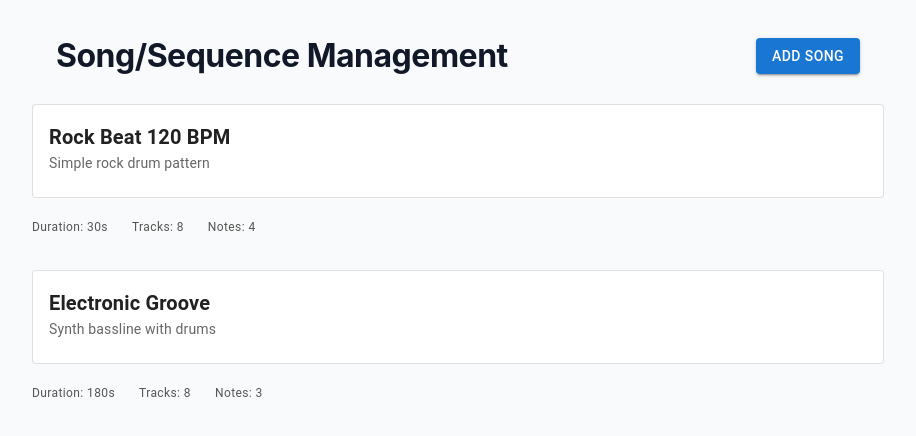
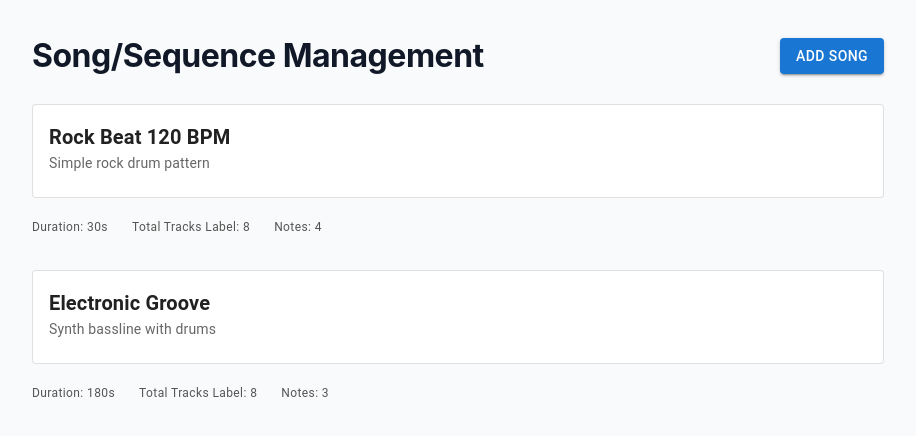
Before and after one commit to hoanglong040800/amanotes-midi-edtior, a React (Vite) app: page /songs in a window 1280 px wide. Shown: the top 436 px of the page, without its empty margins (182-1098 px from the left). Built offline with nearby package versions, Linux system fonts and the light colour scheme.

Commit message:
refactor: song list

```diff
--- a/src/modules/songs/components/list-header/SongListHeader.tsx
+++ b/src/modules/songs/components/list-header/SongListHeader.tsx
@@ -1,5 +1,4 @@
 import "./SongListHeader.scss";
-import Container from "@mui/material/Container";
 import Button from "@mui/material/Button";
 
 type Props = {
@@ -7,12 +6,12 @@ type Props = {
 };
 
 const SongListHeader = ({ onAddClick }: Props) => (
-	<Container className="container" maxWidth="md">
+	<div className="container">
 		<h1>Song/Sequence Management</h1>
 		<Button variant="contained" onClick={onAddClick}>
 			Add Song
 		</Button>
-	</Container>
+	</div>
 );
 
 export default SongListHeader;
--- /dev/null
+++ b/src/modules/songs/components/list/SongList.scss
@@ -0,0 +1,8 @@
+.song-list {
+	display: flex;
+	flex-direction: column;
+}
+
+.song-list__item {
+	margin-bottom: 32px;
+}
--- /dev/null
+++ b/src/modules/songs/components/list/SongList.tsx
@@ -0,0 +1,28 @@
+import "./SongList.scss";
+import SongCard from "../card/SongCard";
+import SongMetadata from "../metadata/SongMetadata";
+import type { Song } from "../../../../types/song.types";
+
+type Props = {
+	songs: Song[];
+	loading?: boolean;
+};
+
+const SongList = ({ songs, loading = false }: Props) => {
+	if (loading) {
+		return <div>Loading songs...</div>;
+	}
+
+	return (
+		<div className="song-list">
+			{songs.map((song, idx) => (
+				<div key={`${song.name}-${idx}`} className="song-list__item">
+					<SongCard song={song} />
+					<SongMetadata song={song} />
+				</div>
+			))}
+		</div>
+	);
+};
+
+export default SongList;
--- a/src/modules/songs/components/metadata/SongMetadata.tsx
+++ b/src/modules/songs/components/metadata/SongMetadata.tsx
@@ -10,7 +10,7 @@ export type Props = {
 const SongMetadata = ({ song }: Props) => (
 	<Stack direction="row" spacing={3} className="metadata">
 		<Typography variant="caption">Duration: {song.totalDuration}s</Typography>
-		<Typography variant="caption">Tracks: {song.trackLabels.length}</Typography>
+		<Typography variant="caption">Total Tracks Label: {song.trackLabels.length}</Typography>
 		<Typography variant="caption">Notes: {song.notes.length}</Typography>
 	</Stack>
 );
--- a/src/pages/songs/SongList.page.scss
+++ /dev/null
@@ -1,3 +0,0 @@
-.item {
-  margin-bottom: 32px;
-}
--- a/src/pages/songs/SongList.page.tsx
+++ b/src/pages/songs/SongList.page.tsx
@@ -2,10 +2,8 @@ import { useState } from "react";
 import Container from "@mui/material/Container";
 import { useSongPage } from "../../modules/songs/hooks/useSongPage";
 import SongListHeader from "../../modules/songs/components/list-header/SongListHeader";
-import SongCard from "../../modules/songs/components/card/SongCard";
-import SongMetadata from "../../modules/songs/components/metadata/SongMetadata";
+import SongList from "../../modules/songs/components/list/SongList";
 import SongActionPopup from "../../modules/songs/components/action-popup/SongActionPopup";
-import "./SongList.page.scss";
 
 const SongListPage = () => {
 	const { songs, loading, onCallbackSubmit } = useSongPage();
@@ -18,16 +16,7 @@ const SongListPage = () => {
 		<>
 			<Container maxWidth="md">
 				<SongListHeader onAddClick={handleAddClick} />
-				{loading ? (
-					<div>Loading songs...</div>
-				) : (
-					songs.map((song, idx) => (
-						<div key={idx} className="item">
-							<SongCard song={song} />
-							<SongMetadata song={song} />
-						</div>
-					))
-				)}
+				<SongList songs={songs} loading={loading} />
 			</Container>
 
 			<SongActionPopup
```
